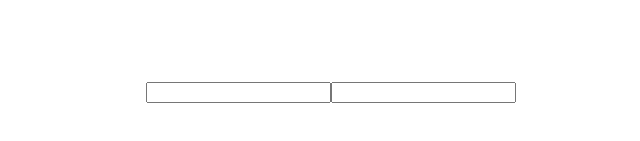
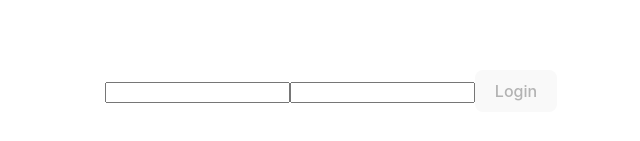
Before and after one commit to Pipexlul/U4-D2-Estados, a React (Vite) app: page / in a window 1280 px wide. Shown: the part 309-450 px from the top of the page, without its empty margins (309-949 px from the left). Built offline with nearby package versions, Linux system fonts and the light colour scheme.

Commit message:
Start adding Button component functionality

```diff
--- a/src/App.jsx
+++ b/src/App.jsx
@@ -3,6 +3,7 @@ import "./App.css";
 import { useState } from "react";
 
 import Input from "./components/Input";
+import Button from "./components/Button";
 
 function App() {
   const [name, setName] = useState("");
@@ -16,6 +17,7 @@ function App() {
         password={password}
         setPassword={setPassword}
       />
+      <Button text="Login" isActive={password === "252525"} />
     </div>
   );
 }
--- /dev/null
+++ b/src/components/Button.jsx
@@ -0,0 +1,7 @@
+import React from "react";
+
+const Button = ({ text, isActive }) => {
+  return <button disabled={!isActive}>{text}</button>;
+};
+
+export default Button;
--- a/src/components/Input.jsx
+++ b/src/components/Input.jsx
@@ -2,7 +2,7 @@ import React from "react";
 
 const Input = ({ name, setName, password, setPassword }) => {
   return (
-    <div>
+    <>
       <input
         type="text"
         value={name}
@@ -13,7 +13,7 @@ const Input = ({ name, setName, password, setPassword }) => {
         value={password}
         onChange={(e) => setPassword(e.target.value)}
       />
-    </div>
+    </>
   );
 };
 
```
